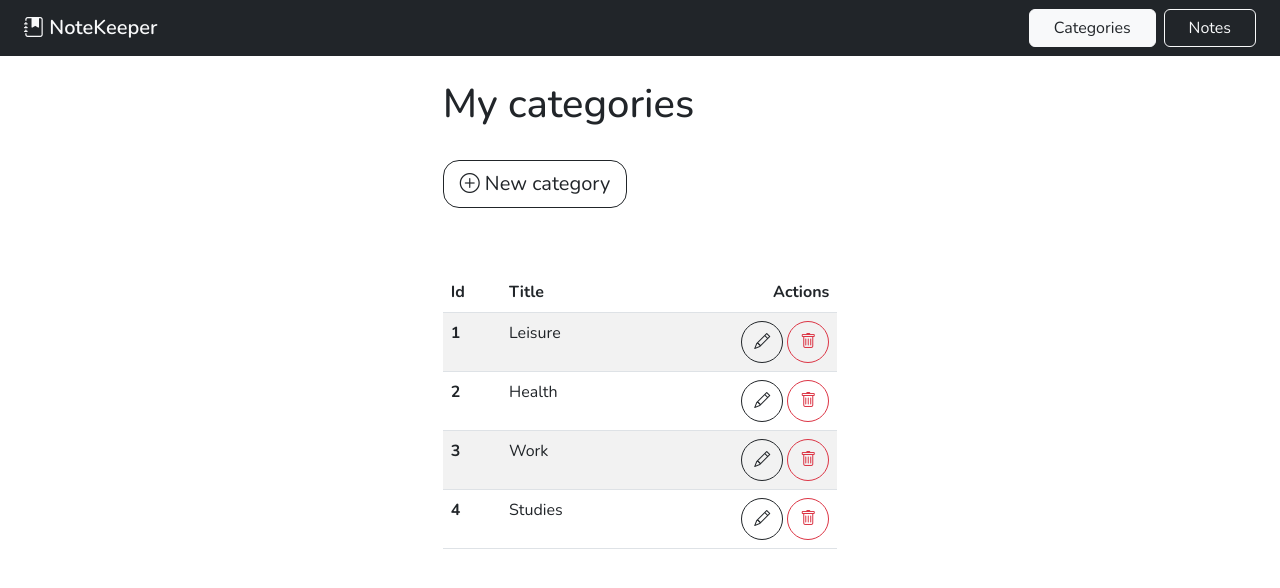
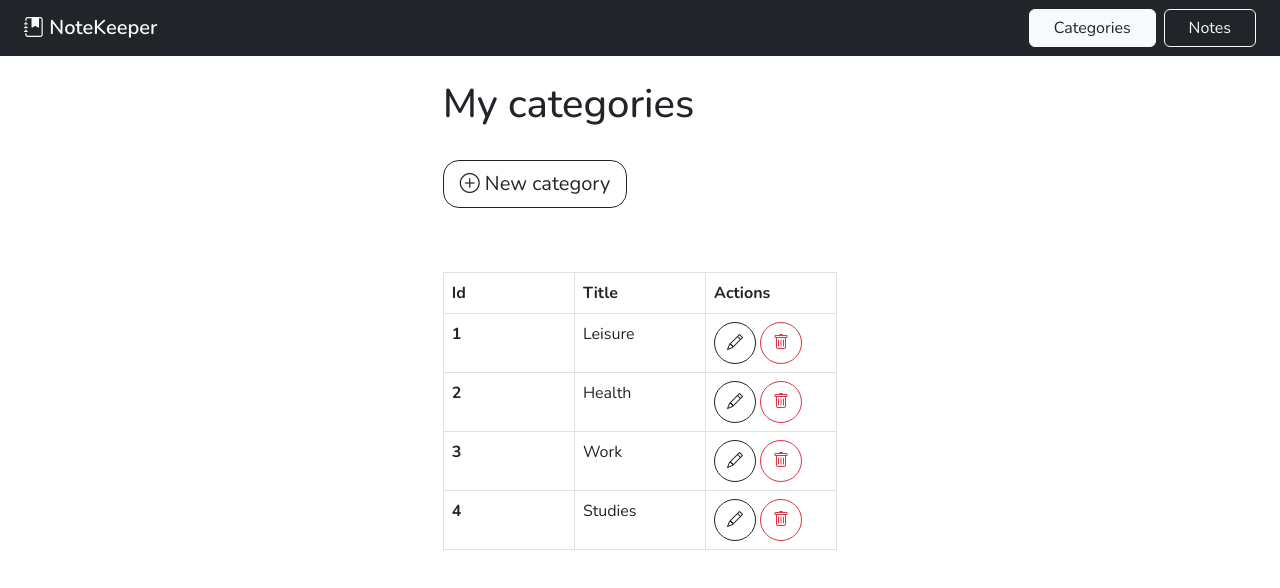
Before and after one commit to apaolaoliveira/NoteKeeperWeb, an Angular app: page /categories/list in a window 1280 px wide. Shown: the top 588 px of the page. Built offline with nearby package versions, Linux system fonts and the light colour scheme; data requests are answered from the project's data file.

Commit message:
update category table design

```diff
--- a/backend/db.json
+++ b/backend/db.json
@@ -20,24 +20,24 @@
   "notes": [
     {
       "id": 0,
-      "title": "Banhar o cachorro",
-      "content": "Pegar a toalha > Pegar o Shampoo",
+      "title": "Wash the dog",
+      "content": "take the towel > take the shampoo",
       "theme": "info",
       "categoryId": 3,
       "archive": false
     },
     {
       "id": 1,
-      "title": "Codar",
-      "content": "Fazer uma nova pasta > Abrir o vscode",
+      "title": "Code",
+      "content": "Add a new file in workspace > start coding",
       "theme": "danger",
       "categoryId": 4,
       "archive": true
     },
     {
       "id": 2,
-      "title": "Fazer uma comida saudável",
-      "content": "Escolher os ingredientes > cozinhar",
+      "title": "Cook a healthy meal",
+      "content": "Pick up the ingredients > start cooking",
       "theme": "warning",
       "categoryId": 2,
       "archive": true
--- a/src/app/components/categories/list-categories/list-categories.component.html
+++ b/src/app/components/categories/list-categories/list-categories.component.html
@@ -9,12 +9,12 @@
             </button>
         </div>
 
-        <table class="table table-striped">
+        <table class="table table-hover table-bordered">
             <thead>
-                <tr>
-                    <th scope="col">Id</th>
-                    <th scope="col">Title</th>
-                    <th class="text-end" scope="col">Actions</th>
+                <tr class="text-start">
+                    <th class="col-4">Id</th>
+                    <th class="col-4">Title</th>
+                    <th class="col-4">Actions</th>
                 </tr>
             </thead>
 
@@ -27,7 +27,7 @@
                     </td>
 
                     <td>
-                        <div class="d-flex gap-1 justify-content-end">
+                        <div class="d-flex gap-1 justify-content-start">
                             <button
                                 routerLink="/categories/edit/{{ category.id }}"
                                 ngbTooltip="Edit"
```
